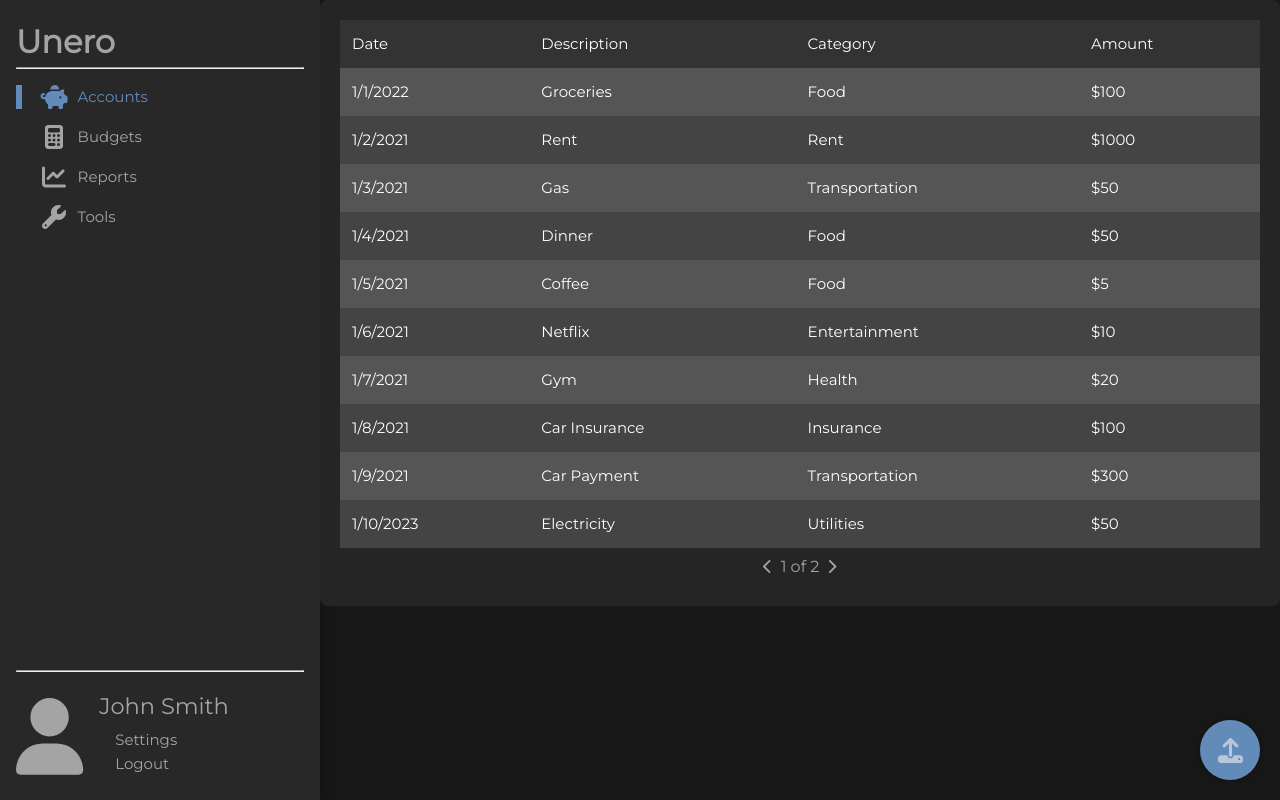
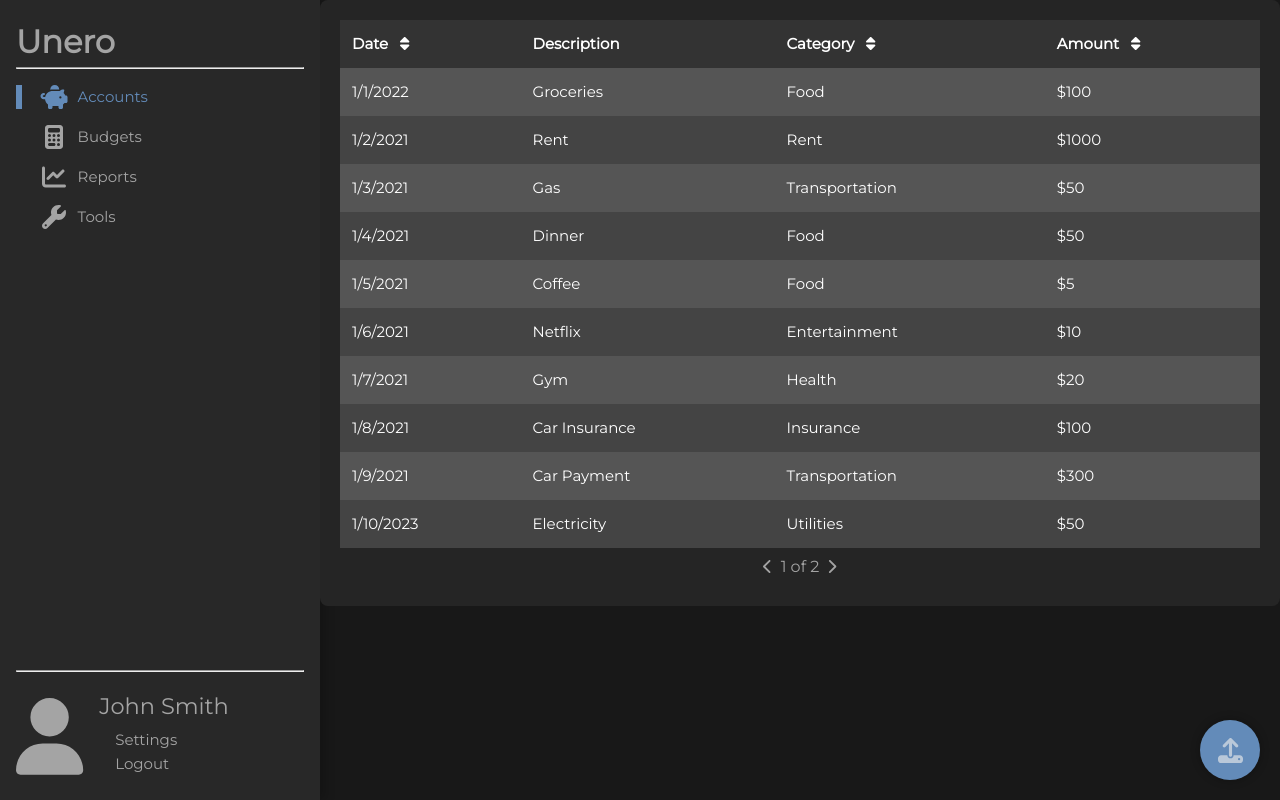
Before and after one commit to pawlh/dime, a Vue app: page / in a window 1280 px wide. Built offline with nearby package versions, Linux system fonts and the light colour scheme.

Commit message:
add asc/desc toggle

```diff
--- a/src/components/DataTable.vue
+++ b/src/components/DataTable.vue
@@ -2,6 +2,7 @@
 
 import Pagination from "@/components/Pagination.vue"
 import {ref, computed} from 'vue'
+import {FontAwesomeIcon} from "@fortawesome/vue-fontawesome";
 
 const props = defineProps({
   headers: Array,
@@ -11,6 +12,16 @@ const props = defineProps({
 })
 
 const sortedBy = ref("");
+const sortDirection = ref("asc");
+
+const setSortedBy = (value) => {
+  if (sortedBy.value === value) {
+    sortDirection.value = sortDirection.value === "asc" ? "desc" : "asc";
+  } else {
+    sortedBy.value = value;
+    sortDirection.value = "asc";
+  }
+}
 
 const sortedRows = computed(() => {
   if (sortedBy.value === "") {
@@ -19,12 +30,10 @@ const sortedRows = computed(() => {
 
   return props.rows.sort((a, b) => {
     if (a[sortedBy.value] < b[sortedBy.value]) {
-      console.log("a is less than b")
-      return -1;
+      return sortDirection.value === "asc" ? -1 : 1;
     }
     if (a[sortedBy.value] > b[sortedBy.value]) {
-      console.log("a is greater than b")
-      return 1;
+      return sortDirection.value === "asc" ? 1 : -1;
     }
     return 0;
   });
@@ -47,8 +56,9 @@ const paginatedRows = computed(() => {
       <tr>
         <template v-for="header in headers" :key="header.label">
           <th v-if="!header.hidden && header.sortable"
-              @click="() => sortedBy = header.label">
+              @click="() => setSortedBy(header.label)">
             {{ header.label }}
+            <font-awesome-icon class="sort-icon" icon="fa-sort"/>
           </th>
           <th v-else-if="!header.hidden">
             {{ header.label }}
@@ -79,7 +89,7 @@ const paginatedRows = computed(() => {
   </div>
 </template>
 
-<style scoped>
+<style lang="less" scoped>
 .datatable-container {
   background-color: #252525;
   border-radius: 8px;
@@ -94,7 +104,7 @@ const paginatedRows = computed(() => {
 .datatable th {
   background-color: #333333;
   color: #ffffff;
-  font-weight: 500;
+  font-weight: bold;
   padding: 12px;
   text-align: left;
 }
@@ -112,4 +122,13 @@ const paginatedRows = computed(() => {
 .datatable tbody tr:hover td {
   background-color: #666666;
 }
+
+.sort-icon {
+  margin-left: 8px;
+  cursor: pointer;
+
+  &:hover {
+    color: lightgray;
+  }
+}
 </style>
--- a/src/main.ts
+++ b/src/main.ts
@@ -13,14 +13,15 @@ import {
     faUser,
     faUpload,
     faWrench,
-    faFileImport
+    faFileImport,
+    faSort
 } from '@fortawesome/free-solid-svg-icons'
 
 import './assets/main.less'
 
 const pinia = createPinia()
 
-library.add(faPiggyBank, faCalculator, faChartLine, faChevronLeft, faChevronRight, faUser, faUpload, faWrench, faFileImport)
+library.add(faPiggyBank, faCalculator, faChartLine, faChevronLeft, faChevronRight, faUser, faUpload, faWrench, faFileImport, faSort)
 
 const app = createApp(App)
 
```
